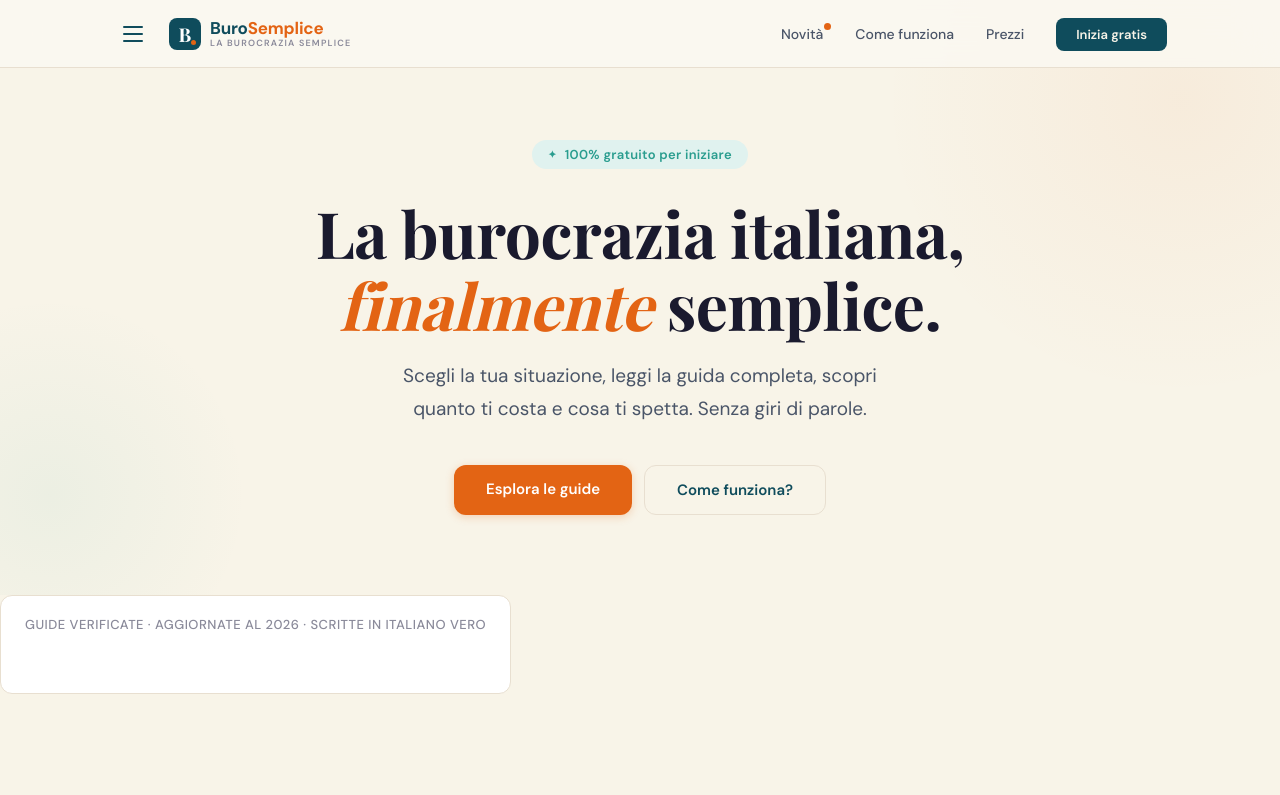
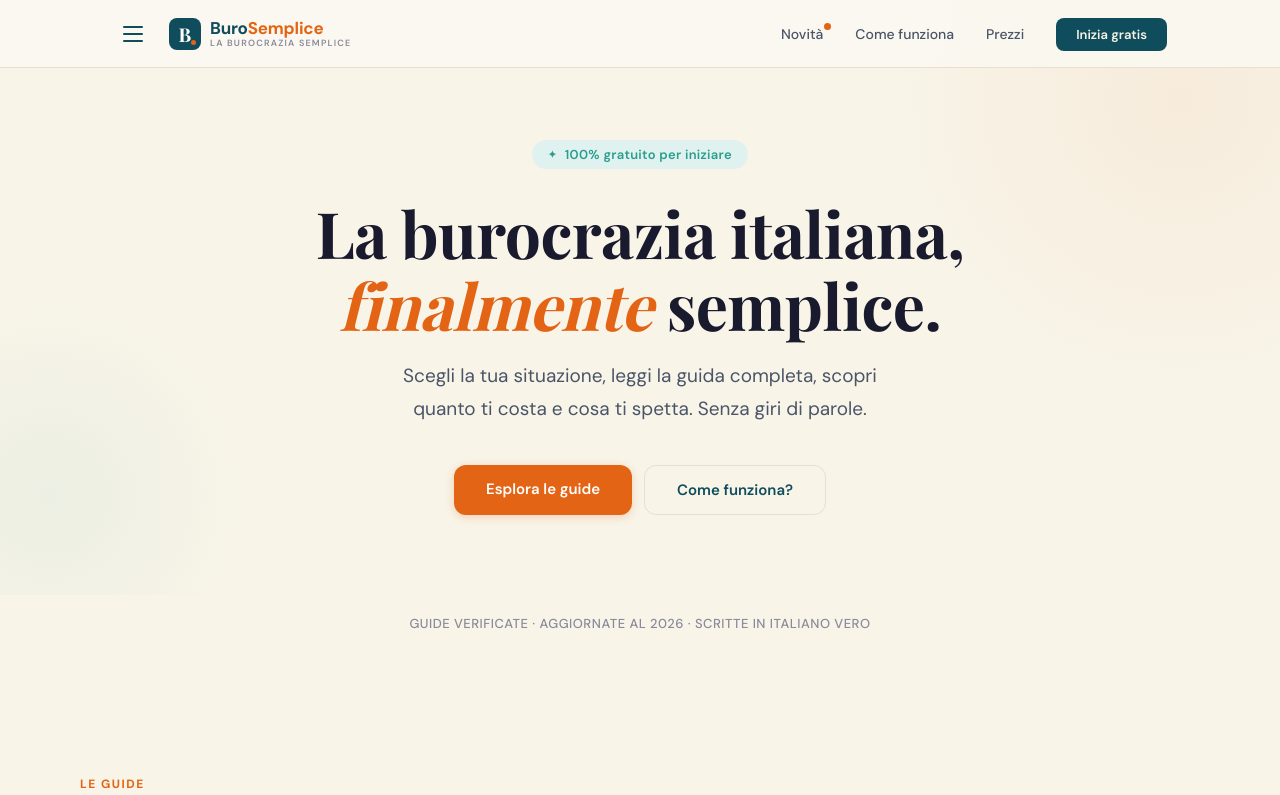
Before and after one commit to Kassius92/BuroFacile, a Next.js app: page / in a window 1280 px wide. Shown: the top 795 px of the page. Built offline with nearby package versions, Linux system fonts and the light colour scheme; a web font is replaced by a local one.

Commit message:
Add files via upload

```diff
--- a/app/globals.css
+++ b/app/globals.css
@@ -756,7 +756,7 @@ body.mega-open .toc { display: none; }
 .blur-cta-link:hover{background:rgba(248,244,232,.85);color:#CC5810;}
 
 /* ─── 3. SOCIAL PROOF ─── */
-.social-proof{display:inline-flex;align-items:center;gap:10px;background:var(--white);border:1px solid var(--border);border-radius:12px;padding:10px 18px;margin-bottom:16px;}
+.sp-badge{display:inline-flex;align-items:center;gap:10px;background:var(--white);border:1px solid var(--border);border-radius:12px;padding:10px 18px;margin-bottom:16px;}
 .sp-avatars{display:flex;margin-right:4px;}
 .sp-avatar{width:26px;height:26px;border-radius:50%;border:2px solid var(--white);margin-right:-8px;font-size:11px;display:flex;align-items:center;justify-content:center;font-weight:700;color:#fff;}
 .sp-text{font-size:12px;color:var(--text-2);}
--- a/components/SocialProof.js
+++ b/components/SocialProof.js
@@ -2,7 +2,7 @@
 
 export default function SocialProof({ count = 347 }) {
   return (
-    <div className="social-proof">
+    <div className="sp-badge">
       <div className="sp-avatars">
         <div className="sp-avatar" style={{ background: '#2A9D8F' }}>M</div>
         <div className="sp-avatar" style={{ background: '#E36414' }}>L</div>
```
